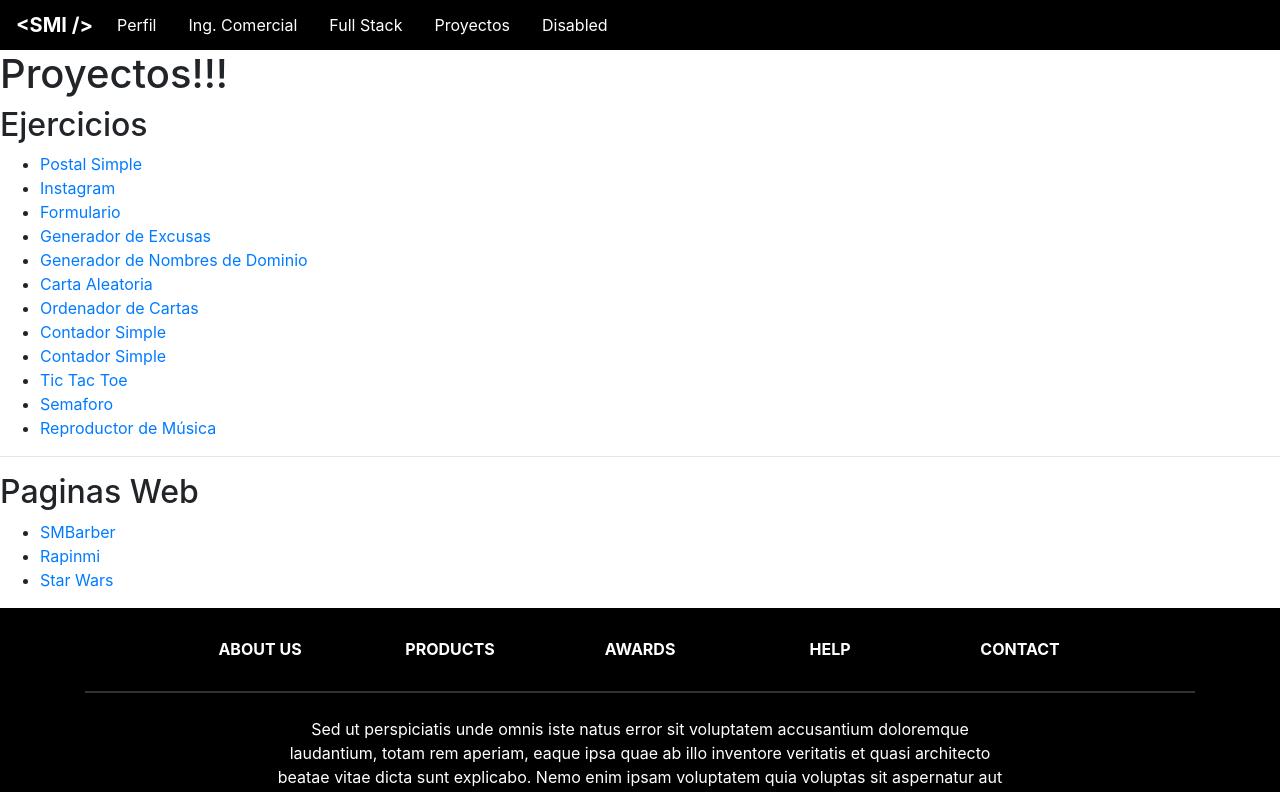
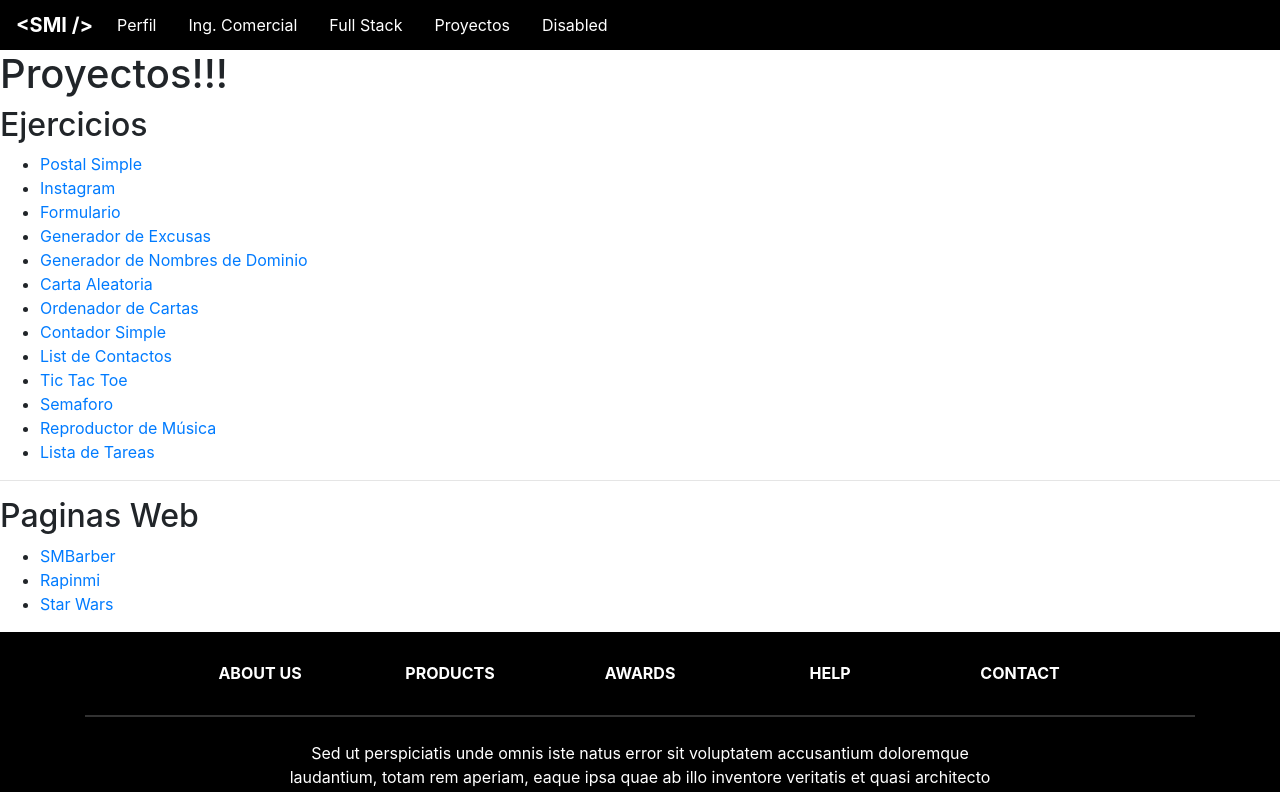
Before and after one commit to jerosantamariai/santamariai, a React (Create React App) app in the folder front/: page /proyectos in a window 1280 px wide. Shown: the top 792 px of the page. Built offline with nearby package versions, Linux system fonts and the light colour scheme.

Commit message:
adding todo list file

```diff
--- a/front/src/App.js
+++ b/front/src/App.js
@@ -24,6 +24,7 @@ import RandomCard from './views/projects/exercises/randomcard';
 import StarWars from './views/projects/web/starwars';
 import BubbleSortCards from './views/projects/exercises/bubblesortcards';
 import MusicPlayer from './views/projects/exercises/musicplayer';
+import TodoList from './views/projects/exercises/todolist';
 
 const App = props => {
   return (
@@ -45,6 +46,7 @@ const App = props => {
             <Route exact path="/proyectos/tictactoe" component={TicTacToe} />
             <Route exact path="/proyectos/semaforo" component={TrafficLight} />
             <Route exact path="/proyectos/reproductor_musica" component={MusicPlayer} />
+            <Route exact path="/proyectos/lista_tareas" component={TodoList} />
             <Route exact path="/proyectos/smbarber" component={SMBarber} />
             <Route exact path="/proyectos/rapinmi" component={Rapinmi} />
             <Route exact path="/proyectos/starwars" component={StarWars} />
--- a/front/src/views/projects.js
+++ b/front/src/views/projects.js
@@ -15,10 +15,11 @@ const Projects = props => {
                 <li><Link to="/proyectos/carta_aleatoria">Carta Aleatoria</Link></li>
                 <li><Link to="/proyectos/ordenador_cartas">Ordenador de Cartas</Link></li>
                 <li><Link to="/proyectos/contadorsimple">Contador Simple</Link></li>
-                <li><Link to="/proyectos/listadecontactos">Contador Simple</Link></li>
+                <li><Link to="/proyectos/listadecontactos">List de Contactos</Link></li>
                 <li><Link to="/proyectos/tictactoe">Tic Tac Toe</Link></li>
                 <li><Link to="/proyectos/semaforo">Semaforo</Link></li>
                 <li><Link to="/proyectos/reproductor_musica">Reproductor de Música</Link></li>
+                <li><Link to="/proyectos/lista_tareas">Lista de Tareas</Link></li>
             </ul>
             <hr />
             <h2>Paginas Web</h2>
--- /dev/null
+++ b/front/src/views/projects/exercises/todolist.js
@@ -0,0 +1,11 @@
+import React from 'react';
+
+const TodoList = props => {
+    return (
+        <>
+            <h1>Lista de Tareas</h1>
+        </>
+    );
+}
+
+export default TodoList;
```
